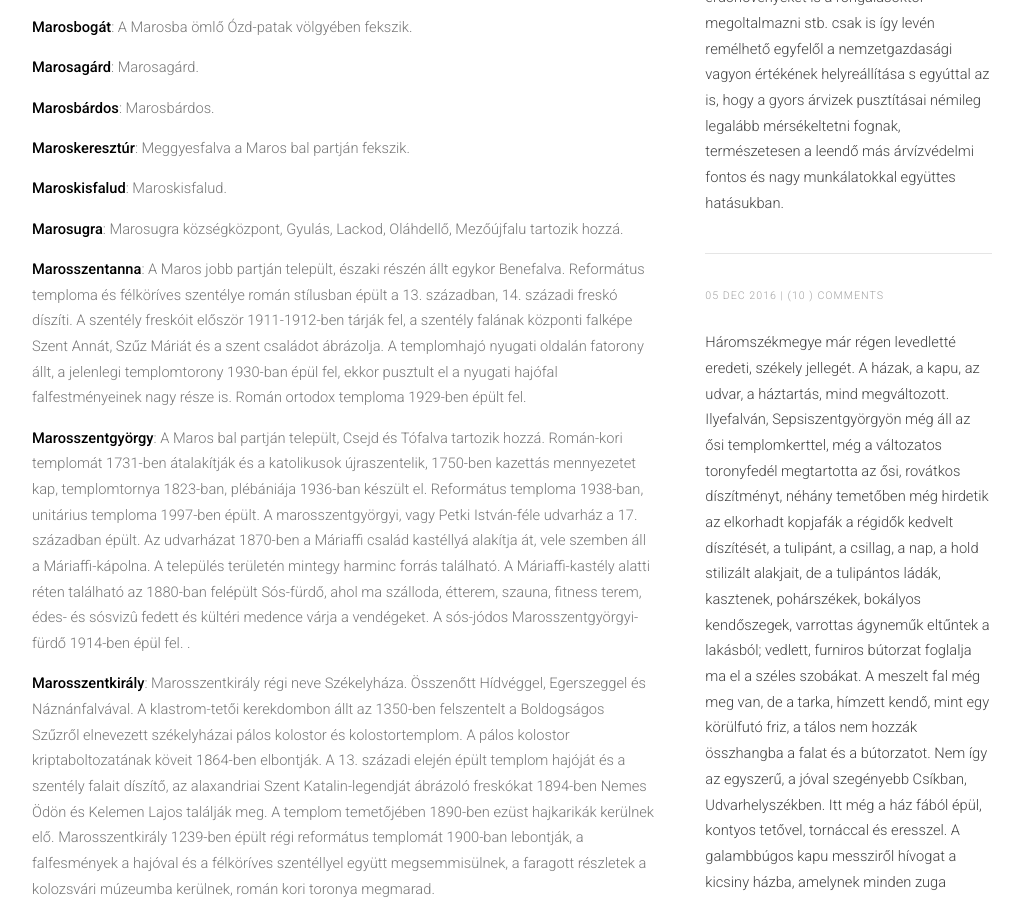
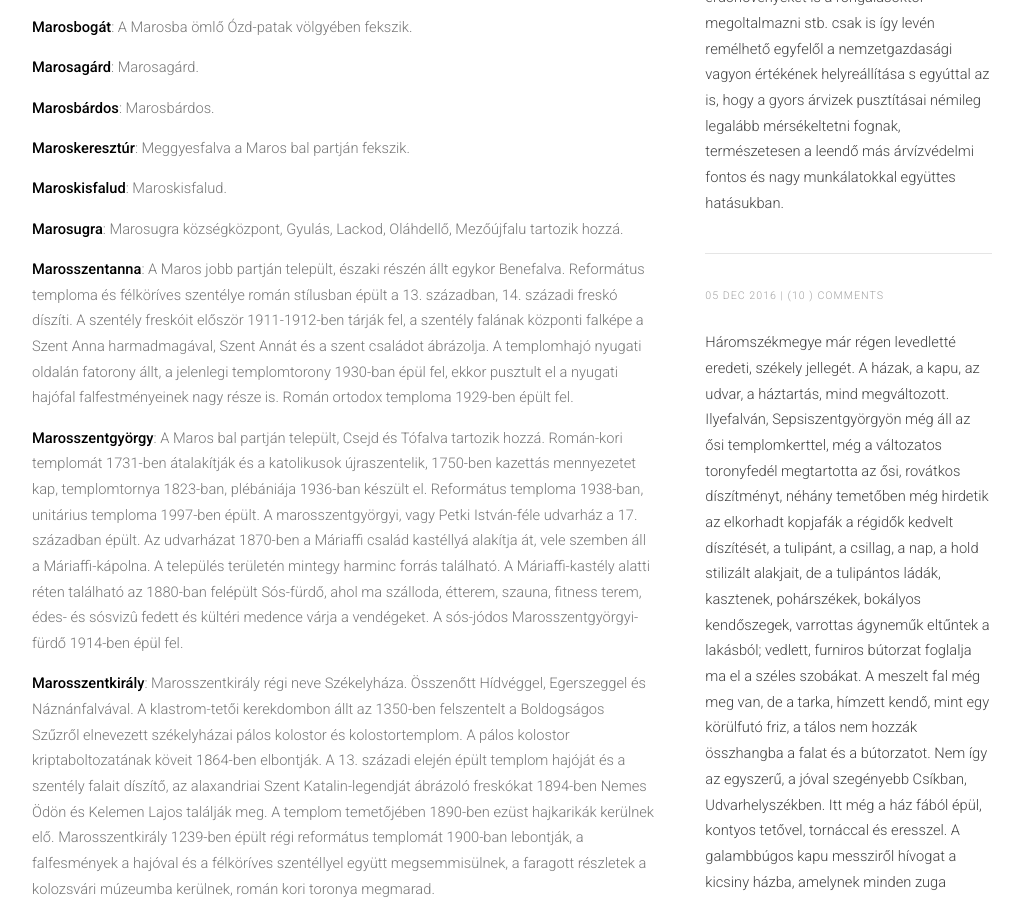
Before and after one commit to siculia/siculia.github.io, a Jekyll site: the page built from siculia-marosszek.html, in a window 1280 px wide and 900 px high, scrolled down 2341 px. Shown: the whole window, without its empty margins (128-1148 px from the left). Built offline with Jekyll 4.4.1, drawn with Linux system fonts in a browser that asks for light colours; nearby versions of some CDN libraries; library files that are not in the unit come from our copies.

Commit message:
SzentcsaládAnna

```diff
--- a/siculia-marosszek.html
+++ b/siculia-marosszek.html
@@ -52,8 +52,8 @@ layout: default
 							<p style="text-align: left;"><b>Maroskeresztúr</b>: Meggyesfalva a Maros bal partján fekszik.</p>
 							<p style="text-align: left;"><b>Maroskisfalud</b>: Maroskisfalud.</p>
 							<p style="text-align: left;"><b>Marosugra</b>: Marosugra községközpont, Gyulás, Lackod, Oláhdellő, Mezőújfalu tartozik hozzá.</p>
-							<p style="text-align: left;"><b>Marosszentanna</b>: A Maros jobb partján települt, északi részén állt egykor Benefalva. Református temploma és félköríves szentélye román stílusban épült a 13. században, 14. századi freskó díszíti. A szentély freskóit először 1911-1912-ben tárják fel, a szentély falának központi falképe Szent Annát, Szűz Máriát és a szent családot ábrázolja. A templomhajó nyugati oldalán fatorony állt, a jelenlegi templomtorony 1930-ban épül fel, ekkor pusztult el a nyugati hajófal falfestményeinek nagy része is. Román ortodox temploma 1929-ben épült fel.</p>
-							<p style="text-align: left;"><b>Marosszentgyörgy</b>: A Maros bal partján települt, Csejd és Tófalva tartozik hozzá. Román-kori templomát 1731-ben átalakítják és a katolikusok újraszentelik, 1750-ben kazettás mennyezetet kap, templomtornya  1823-ban, plébániája 1936-ban készült el. Református temploma 1938-ban, unitárius temploma 1997-ben épült. A marosszentgyörgyi, vagy Petki István-féle udvarház a 17. században épült. Az udvarházat 1870-ben a Máriaffi család kastéllyá alakítja át, vele szemben áll a Máriaffi-kápolna. A település területén mintegy harminc forrás található. A Máriaffi-kastély alatti réten található az 1880-ban felépült Sós-fürdő, ahol ma szálloda, étterem, szauna, fitness terem, édes- és sósvizû fedett és kültéri medence várja a vendégeket. A sós-jódos Marosszentgyörgyi-fürdő 1914-ben épül fel. .</p>
+							<p style="text-align: left;"><b>Marosszentanna</b>: A Maros jobb partján települt, északi részén állt egykor Benefalva. Református temploma és félköríves szentélye román stílusban épült a 13. században, 14. századi freskó díszíti. A szentély freskóit először 1911-1912-ben tárják fel, a szentély falának központi falképe a Szent Anna harmadmagával, Szent Annát és a szent családot ábrázolja. A templomhajó nyugati oldalán fatorony állt, a jelenlegi templomtorony 1930-ban épül fel, ekkor pusztult el a nyugati hajófal falfestményeinek nagy része is. Román ortodox temploma 1929-ben épült fel.</p>
+							<p style="text-align: left;"><b>Marosszentgyörgy</b>: A Maros bal partján települt, Csejd és Tófalva tartozik hozzá. Román-kori templomát 1731-ben átalakítják és a katolikusok újraszentelik, 1750-ben kazettás mennyezetet kap, templomtornya  1823-ban, plébániája 1936-ban készült el. Református temploma 1938-ban, unitárius temploma 1997-ben épült. A marosszentgyörgyi, vagy Petki István-féle udvarház a 17. században épült. Az udvarházat 1870-ben a Máriaffi család kastéllyá alakítja át, vele szemben áll a Máriaffi-kápolna. A település területén mintegy harminc forrás található. A Máriaffi-kastély alatti réten található az 1880-ban felépült Sós-fürdő, ahol ma szálloda, étterem, szauna, fitness terem, édes- és sósvizû fedett és kültéri medence várja a vendégeket. A sós-jódos Marosszentgyörgyi-fürdő 1914-ben épül fel.</p>
 							<p style="text-align: left;"><b>Marosszentkirály</b>: Marosszentkirály régi neve Székelyháza. Összenőtt Hídvéggel, Egerszeggel és Náznánfalvával. A klastrom-tetői kerekdombon állt az 1350-ben felszentelt a Boldogságos Szűzről elnevezett székelyházai pálos kolostor és kolostortemplom. A pálos kolostor kriptaboltozatának köveit 1864-ben elbontják. A 13. századi elején épült templom hajóját és a szentély falait díszítő, az alaxandriai Szent Katalin-legendját ábrázoló freskókat 1894-ben Nemes Ödön és Kelemen Lajos találják meg. A templom temetőjében 1890-ben ezüst hajkarikák kerülnek elő. Marosszentkirály 1239-ben épült régi református templomát 1900-ban lebontják, a falfesmények a hajóval és a félköríves szentéllyel együtt megsemmisülnek, a faragott részletek a kolozsvári múzeumba kerülnek, román kori toronya megmarad.</p>
 							<p style="text-align: left;"><b>Magyarbükkös</b>: Magyarbükkös Marosbogáttól délre a Marosba ömlő Ózd-patak völgyében, a patak jobb partján fekszik.</p>
 							<p style="text-align: left;"><b>Meggyesfalva</b>: Maroskeresztúr községközpont, Székelykakasd tartozik hozzá.</p>
```
